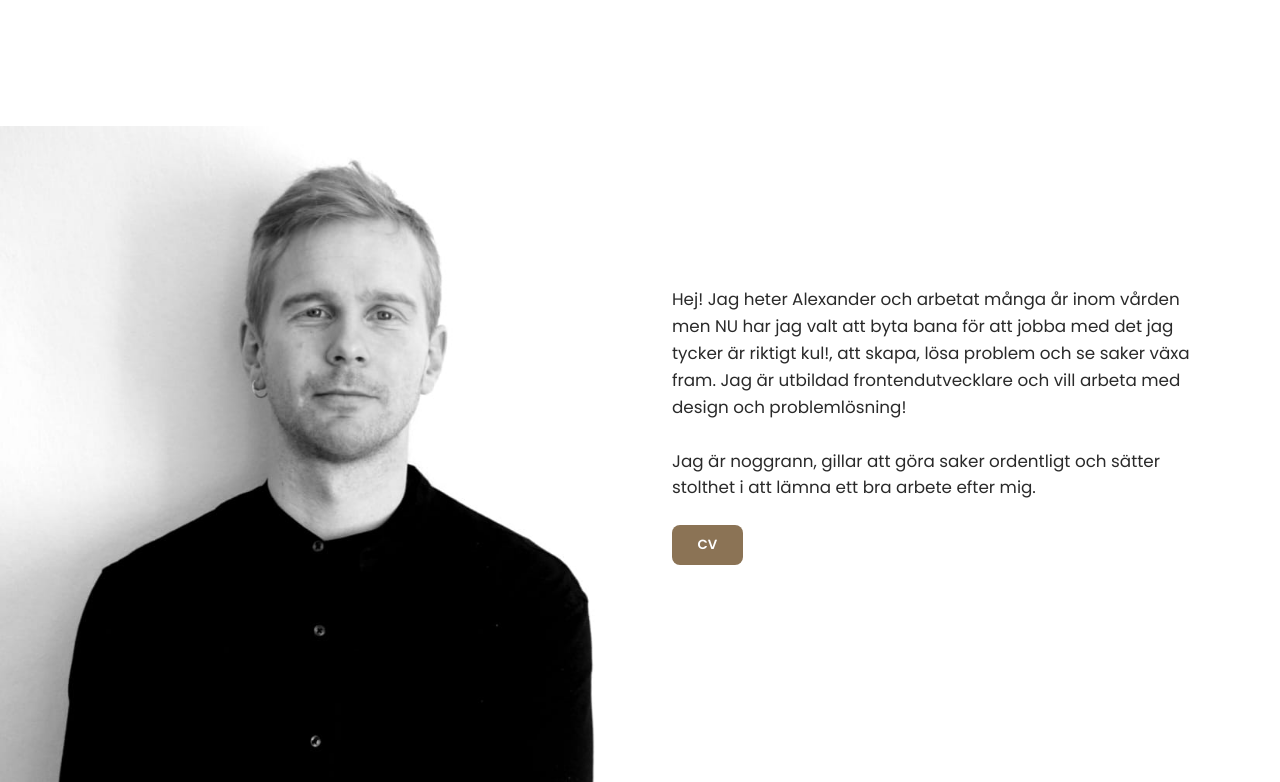
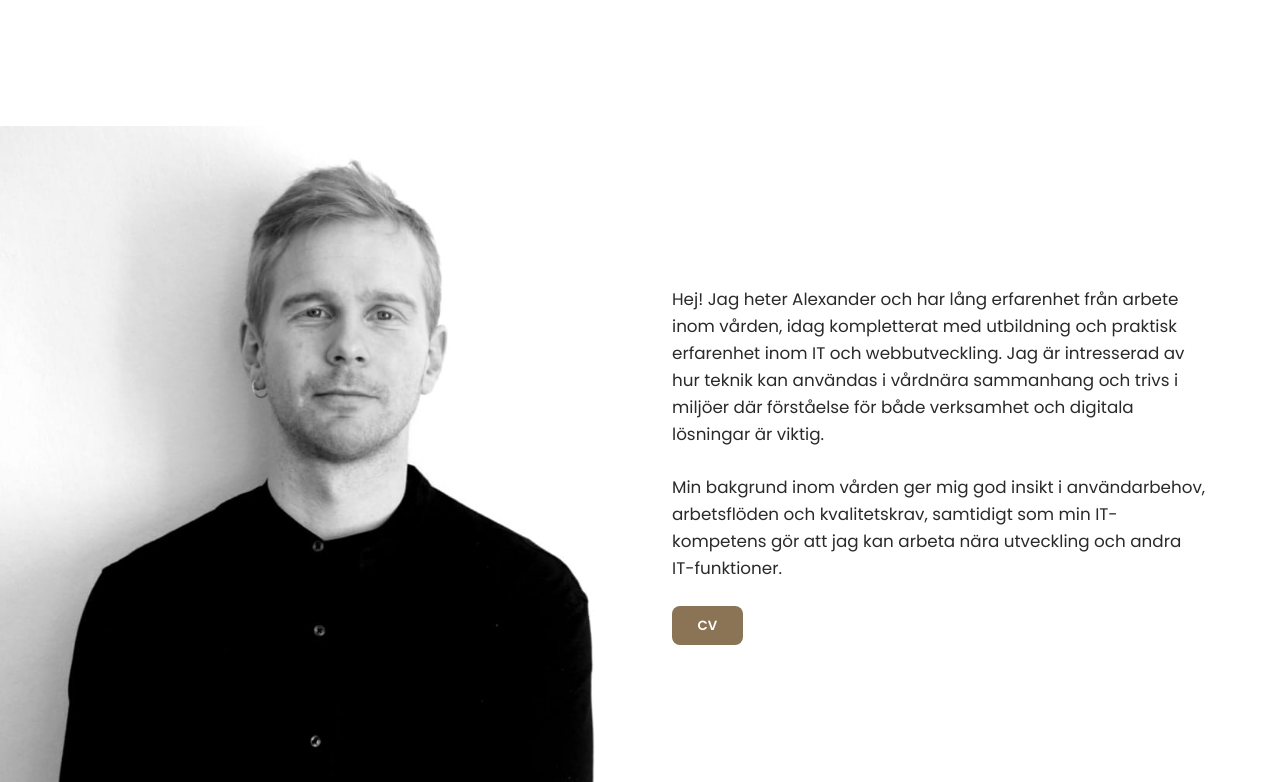
Before and after one commit to AlexanderAvernas/portfolio, a Next.js app: page / in a window 1280 px wide. Shown: the part 1860-2642 px from the top of the page. Built offline with nearby package versions, Linux system fonts and the light colour scheme.

Commit message:
Changed Tect in about and Hero

```diff
--- a/components/AboutSw.js
+++ b/components/AboutSw.js
@@ -22,15 +22,16 @@ function AboutSw() {
                     </Header> */}
 
           <AboutText>
-            Hej! Jag heter Alexander och arbetat många år inom vården
-            men NU har jag valt att byta bana för att jobba med det jag tycker
-            är riktigt kul!, att skapa, lösa problem och se saker växa fram. Jag
-            är utbildad frontendutvecklare och vill arbeta med design och
-            problemlösning!
+            Hej! Jag heter Alexander och har lång erfarenhet från arbete inom
+            vården, idag kompletterat med utbildning och praktisk erfarenhet
+            inom IT och webbutveckling. Jag är intresserad av hur teknik kan
+            användas i vårdnära sammanhang och trivs i miljöer där förståelse
+            för både verksamhet och digitala lösningar är viktig.
             <br />
             <br />
-            Jag är noggrann, gillar att göra saker ordentligt och sätter
-            stolthet i att lämna ett bra arbete efter mig.
+            Min bakgrund inom vården ger mig god insikt i användarbehov,
+            arbetsflöden och kvalitetskrav, samtidigt som min IT-kompetens gör
+            att jag kan arbeta nära utveckling och andra IT-funktioner.
           </AboutText>
 
           <Actions>
@@ -145,7 +146,7 @@ const HeaderUnderline = styled.div`
 const AboutText = styled.p`
   margin: 0;
   line-height: 1.6;
-  font-size: 1.0rem;
+  font-size: 1rem;
   color: inherit;
   text-shadow: 0 2px 8px rgba(0, 0, 0, 0.45);
 
--- a/components/HeroVisit.js
+++ b/components/HeroVisit.js
@@ -14,10 +14,10 @@ function HeroVisit() {
             </h1>
             <div className="HeroVisitUnderline"></div>
 
-            <h2 className="HeroVisitTitle">Frontend Developer</h2>
+            <h2 className="HeroVisitTitle">Fysioterapeut & Webbutvecklare</h2>
 
             <p className="HeroVisitDescription">
-
+              IT och vård – teknisk kompetens med verksamhetsförståelse
             </p>
           </div>
 
```
